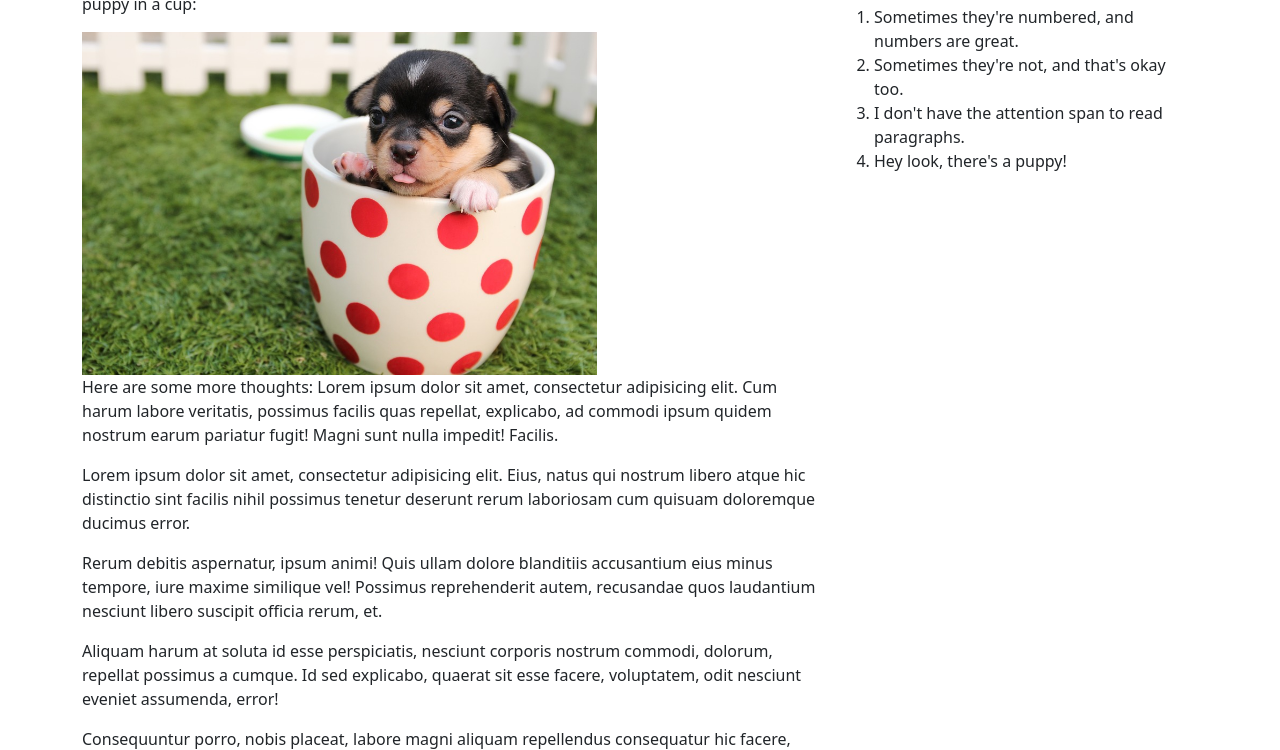
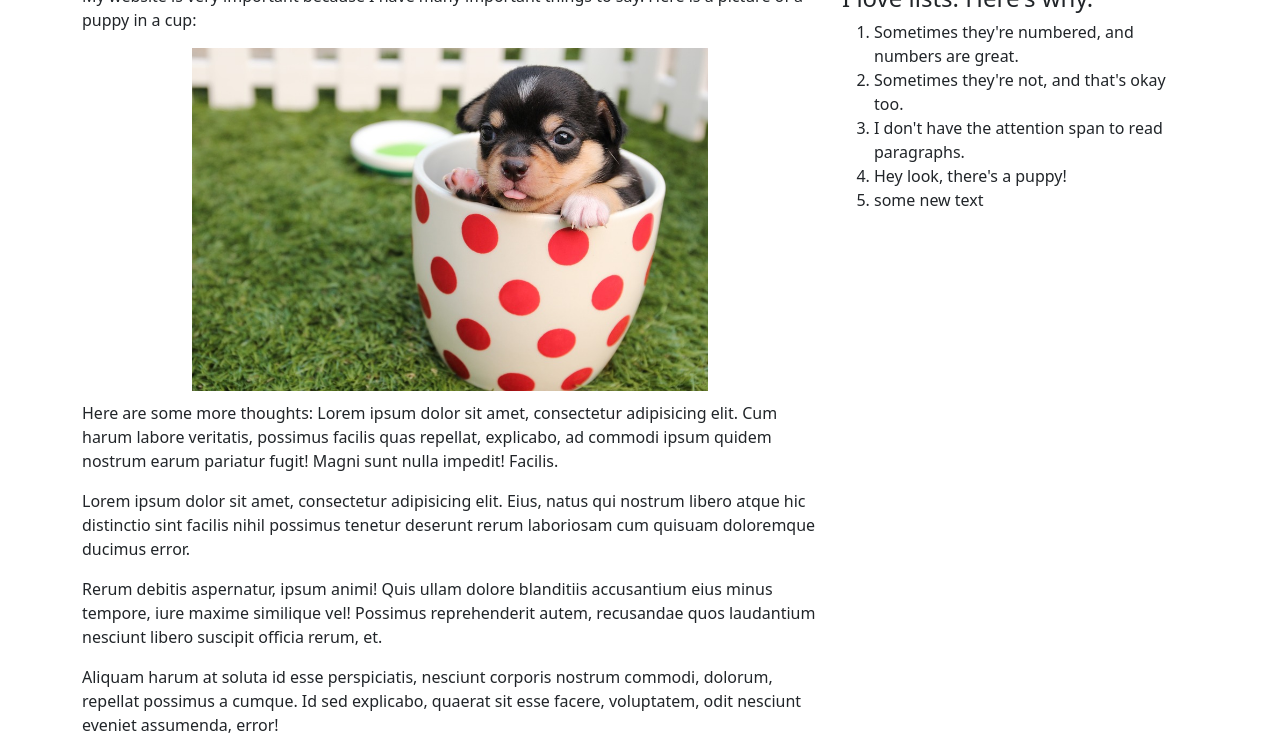
Before and after one commit to m-romberg/jQuery-dom, a plain HTML site: page index.html in a window 1280 px wide. Shown: the part 88-838 px from the top of the page. Drawn offline with nearby package versions, Linux system fonts and the light colour scheme.

Commit message:
questions 1-4

```diff
--- a/index.html
+++ b/index.html
@@ -74,7 +74,11 @@
 </div>
 <script src="https://unpkg.com/jquery"></script>
 <script>
-  // Add your code here!
+$('article img').addClass('image-center');
+$('article p:last-child').remove();
+$("#title").css('font-size', Math.floor(Math.random()*100));
+$('ol').append("<li> some new text</li>");
+// $('<li>').text('some new text').('ol');
 </script>
 </body>
 
```
